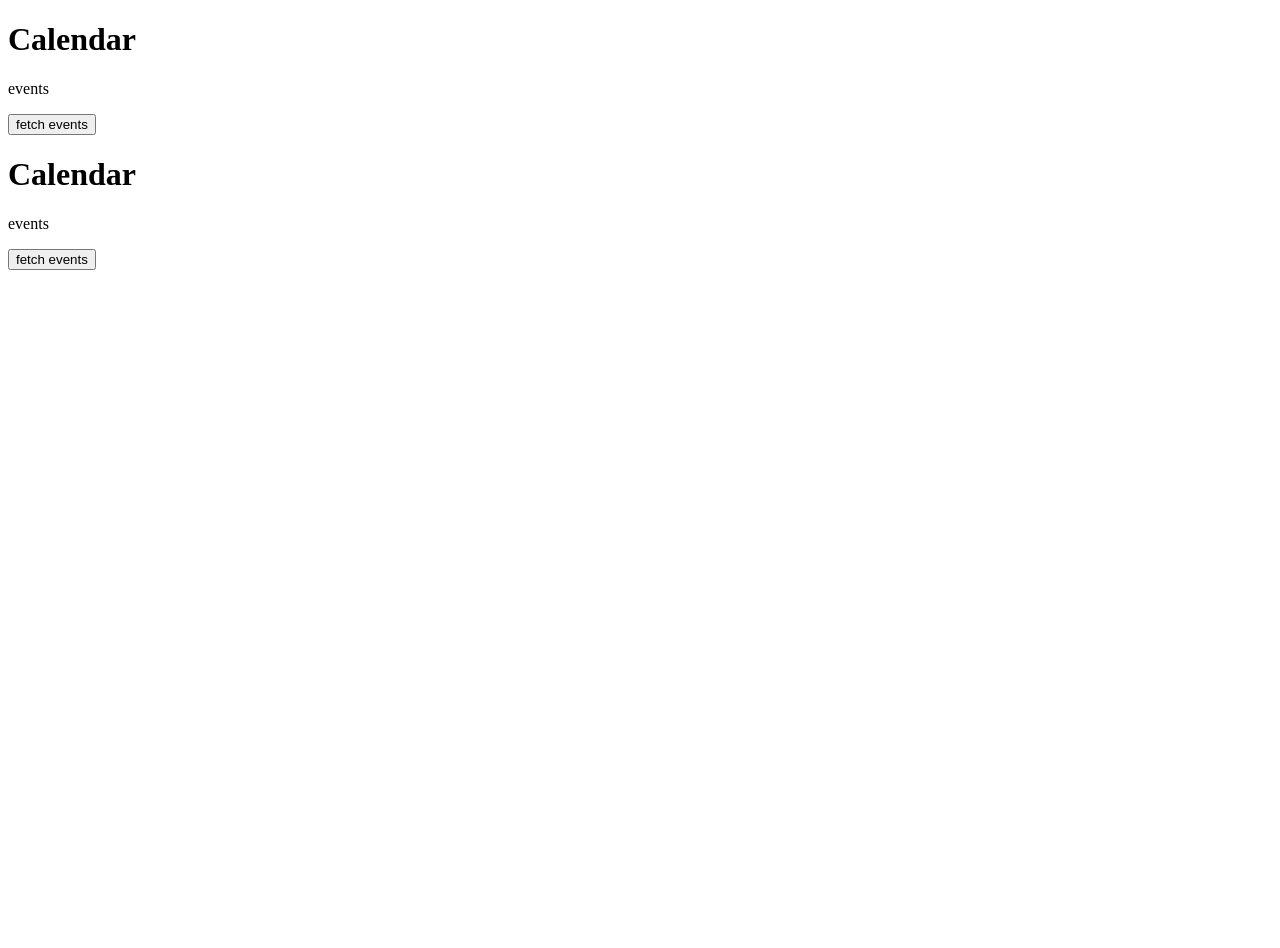
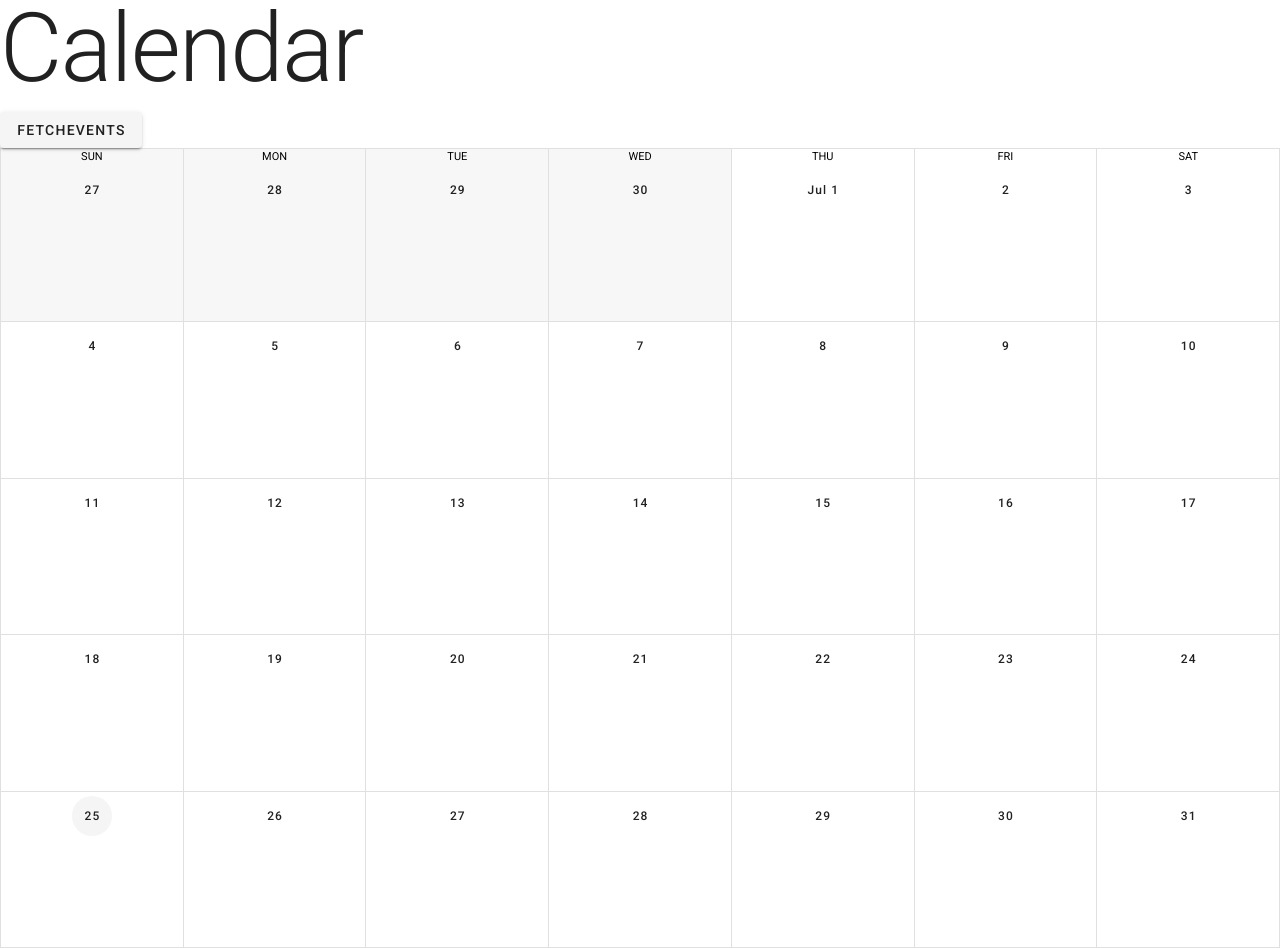
Before and after one commit to Makoto-Konishi/vue-calendar, a Vue app in the folder frontend/: page / in a window 1280 px wide. Before the commit the page ends 800 px from the top, so only its background shows below. Built offline with nearby package versions, Linux system fonts and the light colour scheme.

Commit message:
vuetifyの導入

```diff
--- a/frontend/public/index.html
+++ b/frontend/public/index.html
@@ -1,11 +1,13 @@
 <!DOCTYPE html>
-<html lang="">
+<html lang="en">
   <head>
     <meta charset="utf-8">
     <meta http-equiv="X-UA-Compatible" content="IE=edge">
     <meta name="viewport" content="width=device-width,initial-scale=1.0">
     <link rel="icon" href="<%= BASE_URL %>favicon.ico">
     <title><%= htmlWebpackPlugin.options.title %></title>
+    <link rel="stylesheet" href="https://fonts.googleapis.com/css?family=Roboto:100,300,400,500,700,900">
+    <link rel="stylesheet" href="https://cdn.jsdelivr.net/npm/@mdi/font@latest/css/materialdesignicons.min.css">
   </head>
   <body>
     <noscript>
--- a/frontend/src/App.vue
+++ b/frontend/src/App.vue
@@ -1,16 +1,17 @@
 <template>
-  <div id="app">
-    <Calendar />
-  </div>
+  <v-app>
+    <v-main>
+      <Calendar />
+    </v-main>
+  </v-app>
 </template>
 
 <script>
 import Calendar from './components/Calendar.vue';
-
 export default {
   name: 'App',
   components: {
     Calendar
-  },
+  }
 };
 </script>
--- a/frontend/src/components/Calendar.vue
+++ b/frontend/src/components/Calendar.vue
@@ -1,36 +1,30 @@
 <template>
 <div>
-  <div>
-  <h1>
-    Calendar
-  </h1>
-  <p>events</p>
-    <ul>
-      <li v-for="event in events" :key="event.id">
+  <h1 class="text-h1">Calendar</h1>
+  <v-list>
+    <v-list-item v-for="event in events" :key="event.id">
       {{event.name}}
-      </li>
-    </ul>
-    <button type="submit" @click="fetchEvents()">fetch events</button>
-  </div>
-  <div>
-    <CalendarDetails />
-  </div>
+    </v-list-item>
+  </v-list>
+
+  <v-btn type="submit" @click="fetchEvents()">fetchEvents</v-btn>
+
+  <v-sheet height="100vh">
+    <v-calendar></v-calendar>
+  </v-sheet>
 </div>
 </template>
 
 <script>
 import {mapGetters, mapActions} from 'vuex';
-import CalendarDetails from './CalendarDetails.vue'
-  export default{
+
+export default {
   name: 'Calendar',
   computed: {
     ...mapGetters('events', ['events']),
   },
-    components:{
-      CalendarDetails
-    },
   methods: {
-      ...mapActions('events', ['fetchEvents']),
+    ...mapActions('events', ['fetchEvents'])
   }
-  };
+}
 </script>
--- a/frontend/src/components/CalendarDetails.vue
+++ /dev/null
@@ -1,28 +0,0 @@
-<template>
-<div>
-  <h1>
-    Calendar
-  </h1>
-  <p>events</p>
-  <div v-for="event in events" :key="event.id">
-      <h2>{{event.name}}</h2>
-      <p>start: {{event.start}}</p>
-      <p>end: {{event.end}}</p>
-      <p>description: {{event.description}}</p>
-  </div>
-  <button type="submit" @click="fetchEvents()">fetch events</button>
-</div>
-</template>
-
-<script>
-import {mapGetters, mapActions} from 'vuex';
-  export default{
-    name: 'CalendarDetails',
-    computed: {
-      ...mapGetters('events', ['events'])
-    },
-    methods: {
-      ...mapActions('events', ['fetchEvents'])
-    }
-  };
-</script>
--- a/frontend/src/main.js
+++ b/frontend/src/main.js
@@ -1,11 +1,14 @@
 import Vue from 'vue';
 import App from './App.vue';
 import store from './store';
+import vuetify from './plugins/vuetify';
 
 Vue.config.productionTip = false;
 
 new Vue({
   store,
+  vuetify,
+
   render: function (h) {
     return h(App);
   },
--- /dev/null
+++ b/frontend/src/plugins/vuetify.js
@@ -0,0 +1,6 @@
+import Vue from 'vue';
+import Vuetify from 'vuetify/lib/framework';
+
+Vue.use(Vuetify);
+
+export default new Vuetify({});
--- a/frontend/src/store/index.js
+++ b/frontend/src/store/index.js
@@ -6,6 +6,6 @@
 
 export default new Vuex.Store({
   modules: {
-    events
-  }
+    events,
+  },
 });
--- /dev/null
+++ b/frontend/vue.config.js
@@ -0,0 +1,3 @@
+module.exports = {
+  transpileDependencies: ['vuetify'],
+};
```
Also changed, not shown: frontend/package.json (+6 -1 lines), frontend/src/components/HelloWorld.vue (deleted, +0 -12 lines), frontend/src/store/modules/events.js (+8 -8 lines), frontend/.eslintrc.js, frontend/src/assets/logo.svg (added), 1 other file (tests, documents, lock files or other folders). Lines whose indentation alone changed are shown as unchanged.
